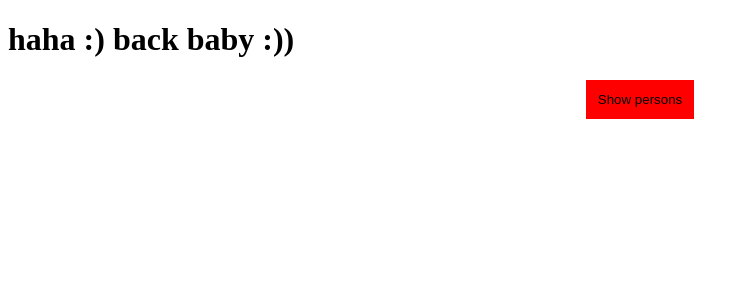
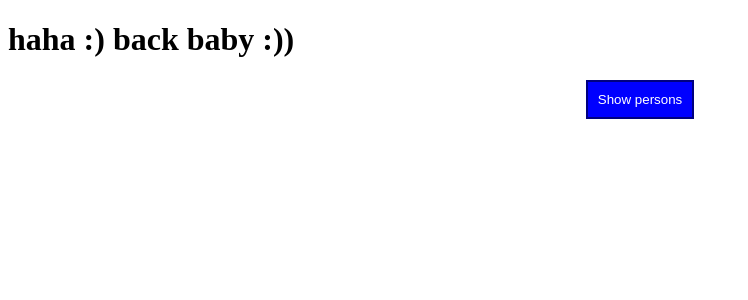
Before and after one commit to Cristian232/ReactUdemy, a React (Create React App) app: page / in a window 1280 px wide. Shown: the top 300 px of the page, without its empty margins (0-748 px from the left). Built offline with nearby package versions, Linux system fonts and the light colour scheme.

Commit message:
added styled button

```diff
--- a/src/App.js
+++ b/src/App.js
@@ -66,25 +66,22 @@ class App extends Component {
 
   render(){
 
-    const mystyle = {
-      border : '2px solid red',
-      padding : '10px',
-      margin : '0 auto',
-      display: 'block',
-      align : 'center',
-      backgroundColor : 'red',
-      ':hover': {
-        backgroundColor : 'black',
-        color : 'white'
-      }
-      };
 
-      const mystyle1 = {
-        ':hover': {
-          backgroundColor : 'black',
-          color : 'white'
-        }
-        };
+
+
+
+        const StyledButton = styled.button`
+        border : 2px solid ${props => props.alt ? 'red' : 'navy'};
+        padding : 10px;
+        margin : 0 auto;
+        display: block;
+        align : center;
+        background-color :${props => props.alt ? 'red' : 'blue'};
+        color : ${props => props.alt ? 'pink' : 'white'};
+        &:hover {
+          background-color : ${props => props.alt ? 'pink' : 'cyan'};
+          color :${props => props.alt ?'red' : 'blue'};
+        `;
 
         const StyledDiv = styled.div`
         .red {
@@ -147,8 +144,7 @@ class App extends Component {
         </div>
         </StyledDiv>)
 
-      mystyle.backgroundColor = 'blue';
-      mystyle.border = '2px solid blue';
+
 
 
 
@@ -163,10 +159,10 @@ class App extends Component {
 
 
 
-            <button type='submit'
-            style = {mystyle}
+            <StyledButton type='submit'
+            alt = {this.state.showtoggle}
             onClick = {this.ToggleButton}
-            > Show persons </button>
+            > Show persons </StyledButton>
 
             {pers }
             {/* <UserOutput name={this.state.name} > </UserOutput>
```
